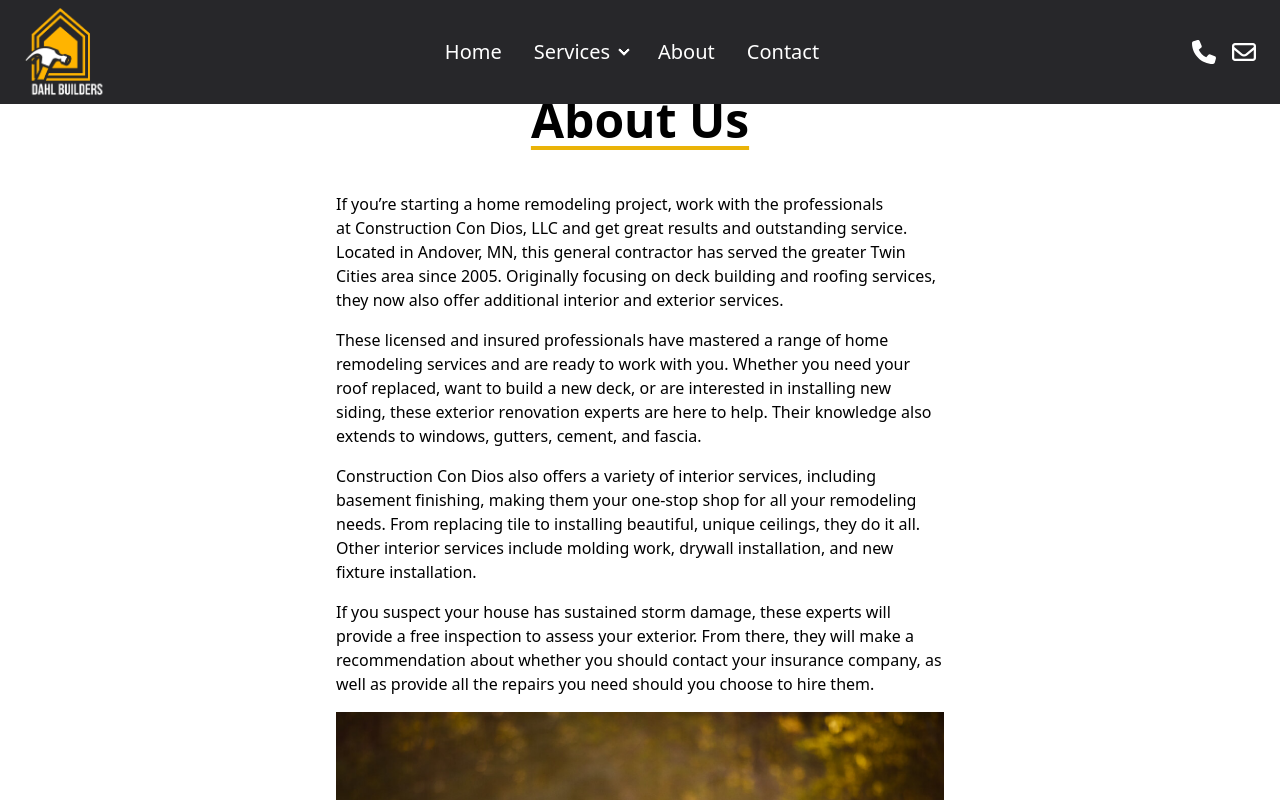
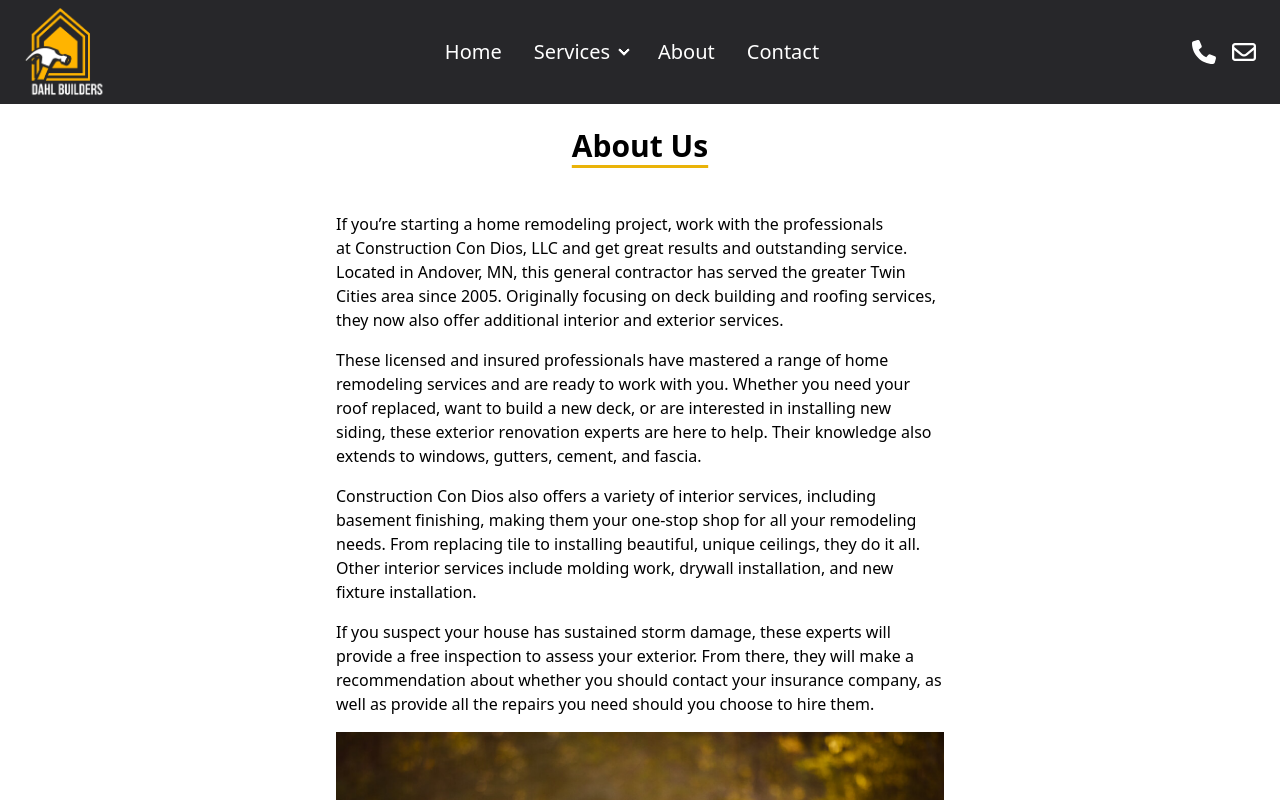
Before and after one commit to Miguel-C22/DahlBuilders, a React (Create React App) app in the folder client/: page /about in a window 1280 px wide. Shown: the top 800 px of the page. Built offline with nearby package versions, Linux system fonts and the light colour scheme.

Commit message:
minor changes

```diff
--- a/client/src/components/Form.jsx
+++ b/client/src/components/Form.jsx
@@ -4,7 +4,7 @@ import FormSubmitBtn from './FormSubmitBtn'
 function Form() {
   return (
     <div className='text-center flex flex-col gap-12'>
-        <h2 className='text-2xl font-bold'>REQUEST A QUOTE</h2>
+        <h2 className='text-3xl font-bold'>REQUEST A QUOTE</h2>
         <form action="https://api.web3forms.com/submit" method="POST" className='flex flex-col flex-wrap items-center m-auto gap-8'>
         <input type="hidden" name="access_key" value="5b05f2ae-1c9c-405a-92d9-840648b31621" />
         <input type="hidden" name="subject" value="Quote For Dahl Builders"></input>
--- a/client/src/routes/About.jsx
+++ b/client/src/routes/About.jsx
@@ -6,8 +6,8 @@ function About() {
   return (
     <div>
         <Header />
-        <div className="z-0 pt-24">
-        <h1 className="text-5xl text-center font-bold underline underline-offset-8 decoration-yellow-500">About Us</h1>
+        <div className="z-0 pt-32">
+        <h1 className="text-3xl text-center font-bold underline underline-offset-8 decoration-yellow-500">About Us</h1>
           <div className="flex flex-col gap-4 max-w-[80vh] px-4 mt-12 mx-auto">
             <p>If you’re starting a home remodeling project, work with the professionals at Construction Con Dios,
             LLC and get great results and outstanding service. Located in Andover,
```
